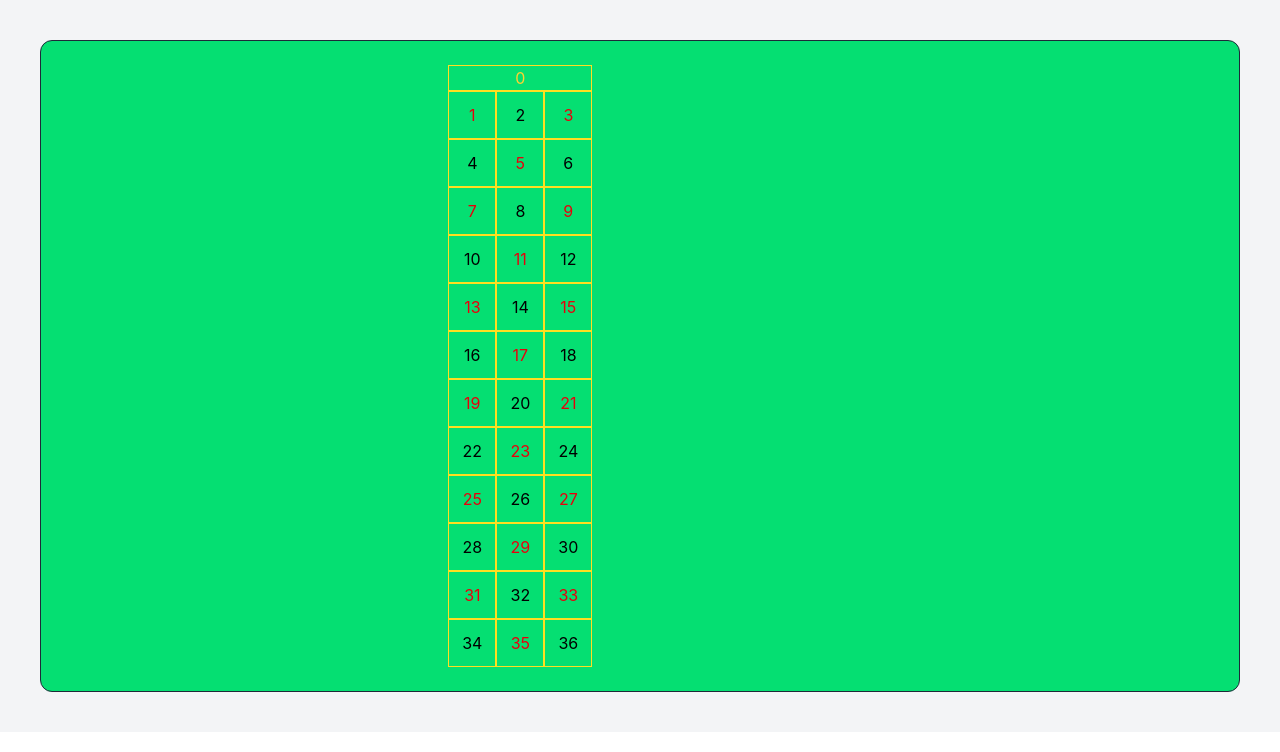
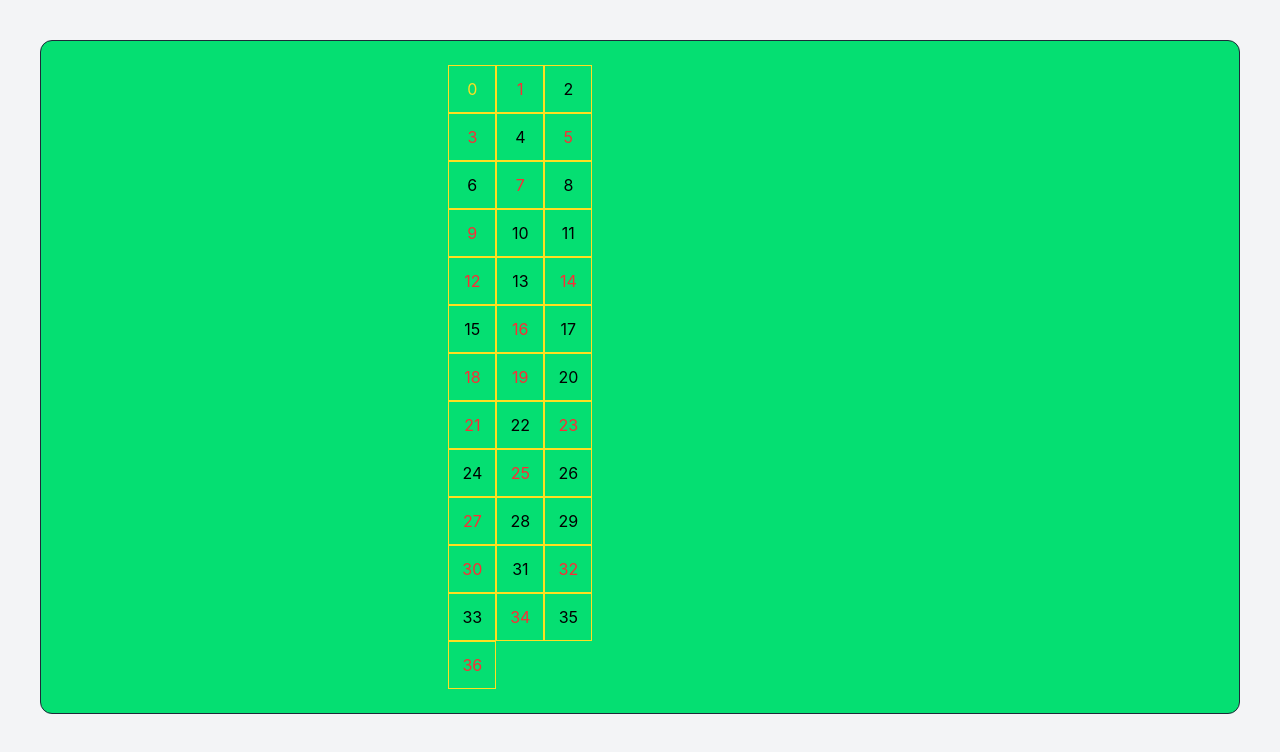
Before and after one commit to a-kunert/python-roulette, a Vue app: page / in a window 1280 px wide. Shown: the top 752 px of the page. Built offline with nearby package versions, Linux system fonts and the light colour scheme.

Commit message:
Use function declaration syntax

```diff
--- a/src/App.vue
+++ b/src/App.vue
@@ -4,45 +4,10 @@
         <div class="bg-green-400 border border-gray-800 rounded-xl p-6 grid grid-cols-3">
             <div></div>
             <div class="grid grid-cols-[min-content_min-content_min-content]">
-                <div class="grid col-span-3 grid-cols-subgrid border border-yellow-300">
-                    <div class="col-start-2 flex items-center justify-center text-amber-300">0</div>
-                </div>
-              <div class="border border-yellow-300 size-12 flex items-center justify-center text-red-600">1</div>
-              <div class="border border-yellow-300 size-12 flex items-center justify-center">2</div>
-              <div class="border border-yellow-300 size-12 flex items-center justify-center text-red-600">3</div>
-              <div class="border border-yellow-300 size-12 flex items-center justify-center">4</div>
-              <div class="border border-yellow-300 size-12 flex items-center justify-center text-red-600">5</div>
-              <div class="border border-yellow-300 size-12 flex items-center justify-center">6</div>
-              <div class="border border-yellow-300 size-12 flex items-center justify-center text-red-600">7</div>
-              <div class="border border-yellow-300 size-12 flex items-center justify-center">8</div>
-              <div class="border border-yellow-300 size-12 flex items-center justify-center text-red-600">9</div>
-              <div class="border border-yellow-300 size-12 flex items-center justify-center">10</div>
-              <div class="border border-yellow-300 size-12 flex items-center justify-center text-red-600">11</div>
-              <div class="border border-yellow-300 size-12 flex items-center justify-center">12</div>
-              <div class="border border-yellow-300 size-12 flex items-center justify-center text-red-600">13</div>
-              <div class="border border-yellow-300 size-12 flex items-center justify-center">14</div>
-              <div class="border border-yellow-300 size-12 flex items-center justify-center text-red-600">15</div>
-              <div class="border border-yellow-300 size-12 flex items-center justify-center">16</div>
-              <div class="border border-yellow-300 size-12 flex items-center justify-center text-red-600">17</div>
-              <div class="border border-yellow-300 size-12 flex items-center justify-center">18</div>
-              <div class="border border-yellow-300 size-12 flex items-center justify-center text-red-600">19</div>
-              <div class="border border-yellow-300 size-12 flex items-center justify-center">20</div>
-              <div class="border border-yellow-300 size-12 flex items-center justify-center text-red-600">21</div>
-              <div class="border border-yellow-300 size-12 flex items-center justify-center">22</div>
-              <div class="border border-yellow-300 size-12 flex items-center justify-center text-red-600">23</div>
-              <div class="border border-yellow-300 size-12 flex items-center justify-center">24</div>
-              <div class="border border-yellow-300 size-12 flex items-center justify-center text-red-600">25</div>
-              <div class="border border-yellow-300 size-12 flex items-center justify-center">26</div>
-              <div class="border border-yellow-300 size-12 flex items-center justify-center text-red-600">27</div>
-              <div class="border border-yellow-300 size-12 flex items-center justify-center">28</div>
-              <div class="border border-yellow-300 size-12 flex items-center justify-center text-red-600">29</div>
-              <div class="border border-yellow-300 size-12 flex items-center justify-center">30</div>
-              <div class="border border-yellow-300 size-12 flex items-center justify-center text-red-600">31</div>
-              <div class="border border-yellow-300 size-12 flex items-center justify-center">32</div>
-              <div class="border border-yellow-300 size-12 flex items-center justify-center text-red-600">33</div>
-              <div class="border border-yellow-300 size-12 flex items-center justify-center">34</div>
-              <div class="border border-yellow-300 size-12 flex items-center justify-center text-red-600">35</div>
-              <div class="border border-yellow-300 size-12 flex items-center justify-center">36</div>
+              <div
+                  class="border border-yellow-300 size-12 flex items-center justify-center"
+                  :class="getColor(number)"
+                  v-for="number in numbers">{{number.number}}</div>
 
             </div>
             <div></div>
@@ -104,7 +69,7 @@ function getColor(number) {
         "red": "text-red-500",
         "black": "text-black",
         "green": "text-yellow-300"
-    }[number.color]
+    }[number["color"]]
 }
 
 
```
